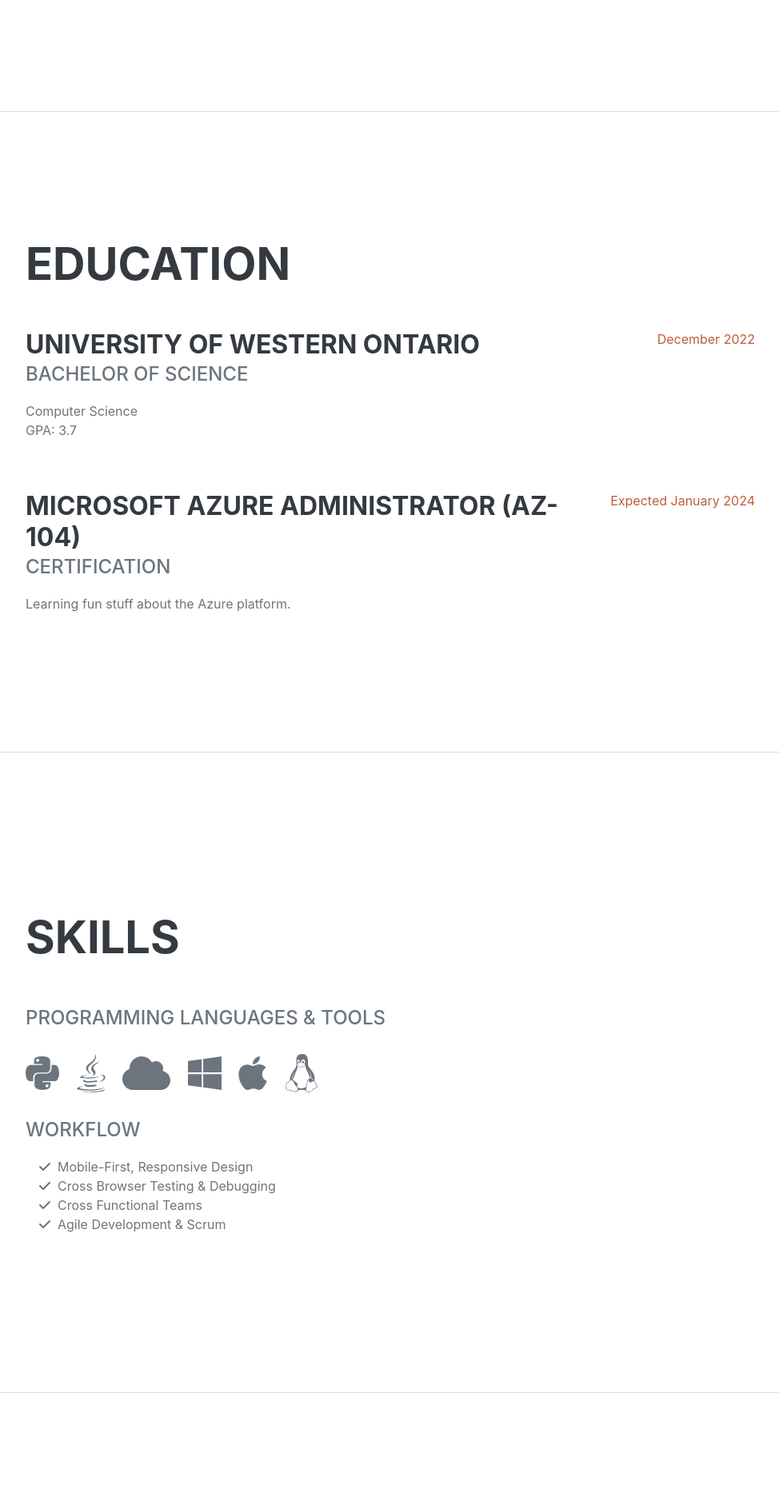
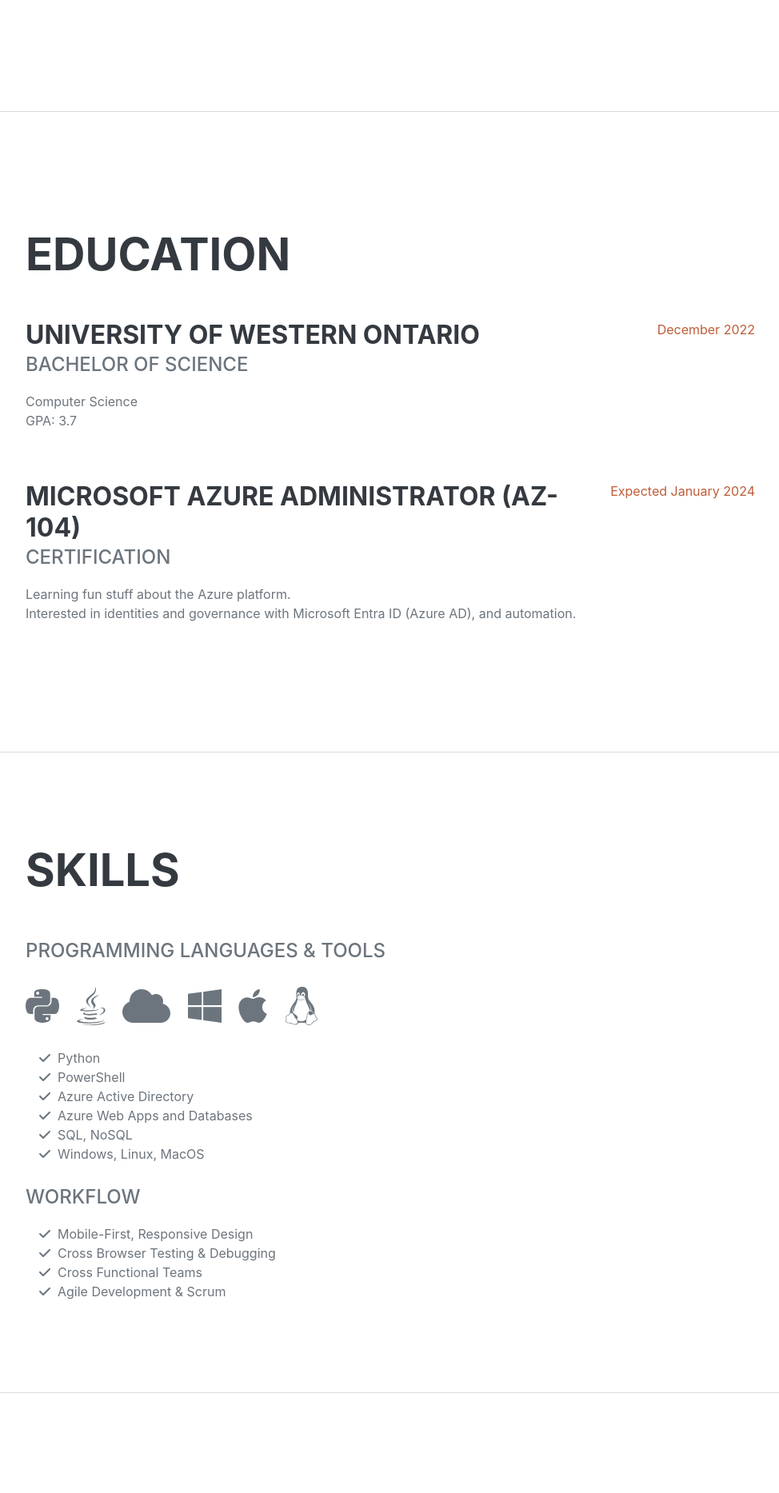
Before and after one commit to davismtui/cloudresume, a Flask app: page / in a window 1280 px wide. Shown: the part 1462-3329 px from the top of the page at 80% size, without its empty margins (288-1262 px from the left). Run offline with Flask 3, Linux system fonts and the light colour scheme; some libraries are stand-ins or nearby versions; some web fonts are replaced.

Commit message:
edited some stuff (2)

```diff
--- a/templates/index.html
+++ b/templates/index.html
@@ -5,7 +5,7 @@
         <meta name="viewport" content="width=device-width, initial-scale=1, shrink-to-fit=no" />
         <meta name="description" content="" />
         <meta name="author" content="" />
-        <title>Resume - Start Bootstrap Theme</title>
+        <title>Davis Mtui - Cloud Resume</title>
         <link rel="icon" type="image/x-icon" href="/img/favicon.ico" />
         <!-- Font Awesome icons (free version)-->
         <script src="https://use.fontawesome.com/releases/v6.3.0/js/all.js" crossorigin="anonymous"></script>
@@ -91,6 +91,7 @@
                             <div class="subheading mb-3">Bachelor of Science</div>
                             <div>Computer Science</div>
                             <p>GPA: 3.7</p>
+
                         </div>
                         <div class="flex-shrink-0"><span class="text-primary">December 2022</span></div>
                     </div>
@@ -98,7 +99,7 @@
                         <div class="flex-grow-1">
                             <h3 class="mb-0">Microsoft Azure Administrator (AZ-104) </h3>
                             <div class="subheading mb-3">Certification</div>
-                            <p>Learning fun stuff about the Azure platform.</p>
+                            <p>Learning fun stuff about the Azure platform. <br>Interested in identities and governance with Microsoft Entra ID (Azure AD), and automation.</p>
                         </div>
                         <div class="flex-shrink-0"><span class="text-primary">Expected January 2024</span></div>
                     </div>
@@ -118,9 +119,36 @@
                         <li class="list-inline-item"><i class="fab fa-apple"></i></li>
                         <li class="list-inline-item"><i class="fab fa-linux"></i></li>
 
+                    </ul>
 
-
+                    <div class="subheading mb-3"></div>
+                        <ul class="fa-ul mb-0">
+                        <li>
+                            <span class="fa-li"><i class="fas fa-check"></i></span>
+                            Python
+                        </li>
+                        <li>
+                            <span class="fa-li"><i class="fas fa-check"></i></span>
+                            PowerShell
+                        </li>
+                        <li>
+                            <span class="fa-li"><i class="fas fa-check"></i></span>
+                            Azure Active Directory
+                        </li>
+                        <li>
+                            <span class="fa-li"><i class="fas fa-check"></i></span>
+                            Azure Web Apps and Databases
+                        </li>
+                        <li>
+                            <span class="fa-li"><i class="fas fa-check"></i></span>
+                            SQL, NoSQL
+                        </li>
+                        <li>
+                            <span class="fa-li"><i class="fas fa-check"></i></span>
+                            Windows, Linux, MacOS
+                        </li>
                     </ul>
+                    <br>
                     <div class="subheading mb-3">Workflow</div>
                     <ul class="fa-ul mb-0">
                         <li>
```
